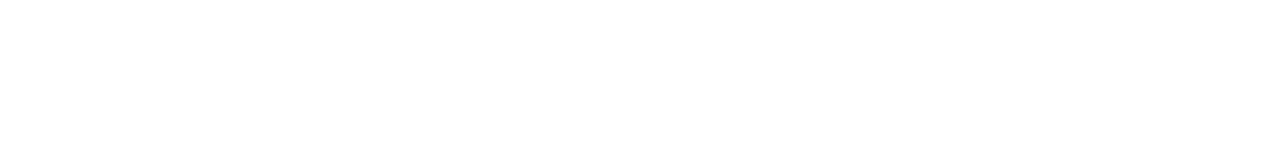
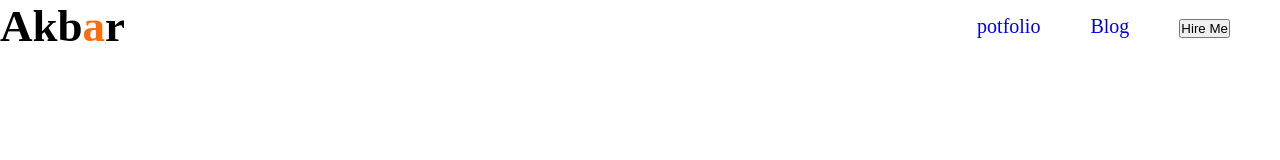
Before and after one commit to Suvobd100/portfolio-akbar, a plain HTML site: page index.html in a window 1280 px wide. Drawn offline with Linux system fonts and the light colour scheme.

Commit message:
added nav with base font color

```diff
--- a/assets/styles/style.css
+++ b/assets/styles/style.css
@@ -1,4 +1,50 @@
+
+/* google font opensans */
+@import url('https://fonts.googleapis.com/css2?family=Manrope:wght@500&family=Open+Sans&family=Work+Sans&display=swap');
+
 *{
     margin: 0px ;
     padding: 0px;
 }
+/* shared style */
+.txt-primary-color{
+color: #FD6E0A;
+}
+/* base font color */
+.dark-1{
+    color: #181818;
+}
+
+.dark-2{
+    color: #474747;
+}
+.dark-3{
+    color:#757575;
+}
+
+/* NAV style start */
+nav{
+    display: flex;
+    align-items: center;
+    justify-content: space-between;
+}
+.nav-title{
+    font-weight: 600px;
+    font-size: 45px;
+
+
+}
+nav ul{
+    display: flex;
+    text-decoration: none;
+
+}
+nav ul li{
+    list-style: none;
+    margin-right: 50px;
+
+}
+nav li a{
+    text-decoration: none;
+    font-size: 20px;
+}
--- a/index.html
+++ b/index.html
@@ -4,9 +4,23 @@
     <meta charset="UTF-8">
     <meta name="viewport" content="width=device-width, initial-scale=1.0">
     <title>Portfolio Akbar</title>
+    <link rel="stylesheet" href="/assets/styles/style.css">
 </head>
 <body>
-    <header></header>
+    <header>
+        <nav class="nav">
+            <h3 class="nav-title">Akb<span class="txt-primary-color">a</span>r</h3>
+            <ul>
+                <li> <a href="http://">potfolio</a></li>
+                <li> <a href="http://">Blog</a></li>
+
+                <li> <a href="http://"><button>Hire Me</button></a></li>
+
+
+            </ul>
+
+        </nav>
+    </header>
     <main></main>
     <footer></footer>
 
```
